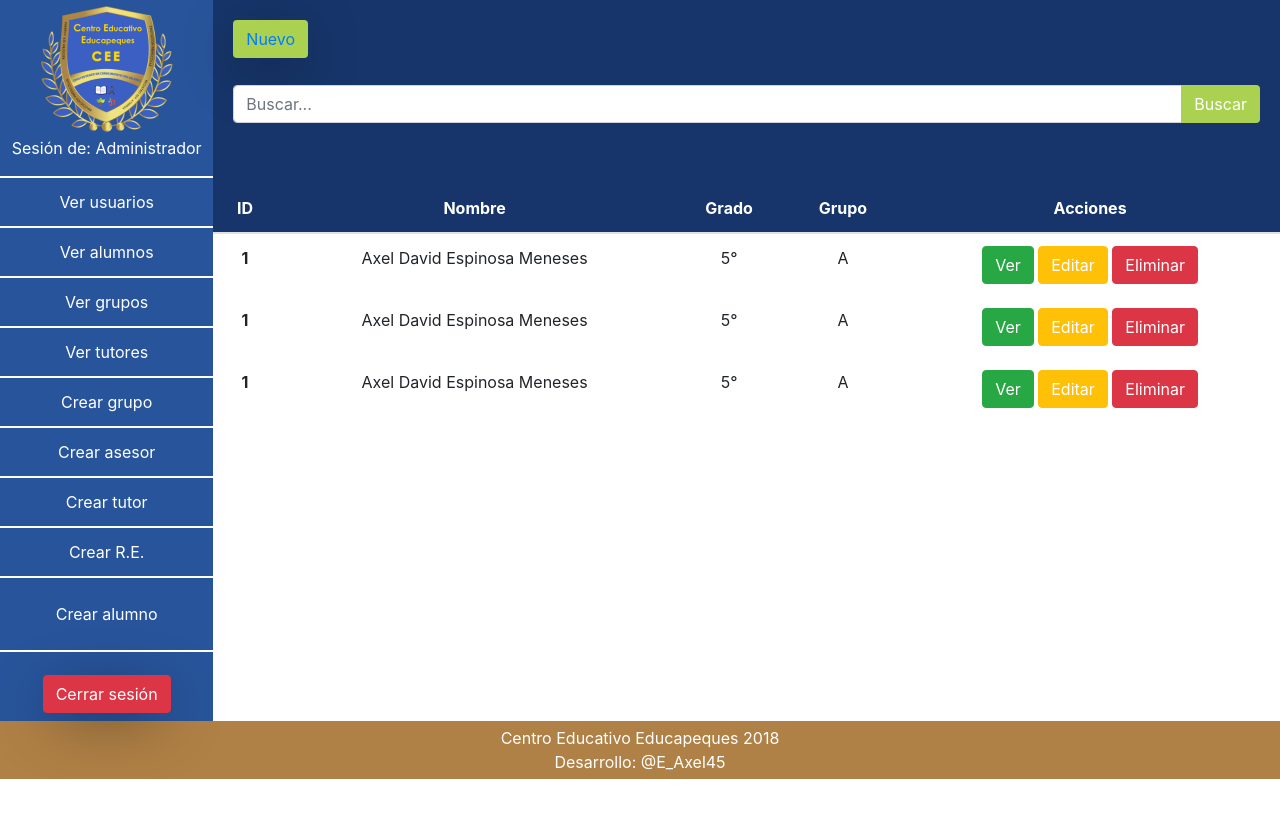
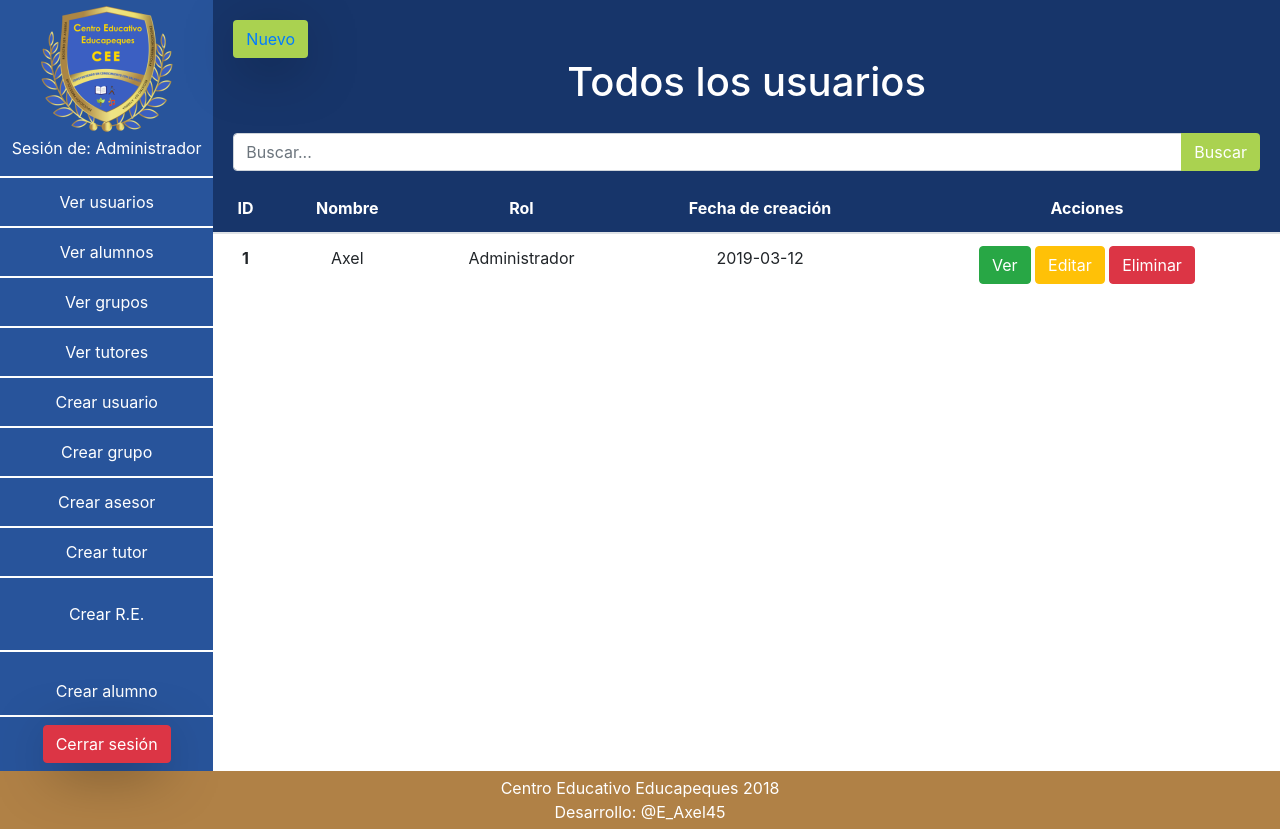
Before and after one commit to AxelDavid45/control-escolar, a PHP site: page /preescolar/usuarios/index in a window 1280 px wide. Before the commit the page ends 779 px from the top, so only its background shows below. Run offline with PHP 8.4, Linux system fonts and the light colour scheme; the visitor is signed in with stand-in values (Sample User, id 1); data comes from the database, SQL or seed files in the repository.

Commit message:
Lista la vista de usuarios con los datos de la bd
La tabla se muestra con los usuarios que estan registrados en la base de
datos.

```diff
--- a/controllers/usuariosController.php
+++ b/controllers/usuariosController.php
@@ -6,6 +6,8 @@ class usuariosController
     //Muestra todos los registros
     public function index()
     {
+        $usuarios = new usuariosModel();
+        $todosUsuarios = $usuarios->getAll();
         require_once "views/usuarios/todos.php";
     }
 
--- a/database/schema.sql
+++ b/database/schema.sql
@@ -7,7 +7,7 @@ CREATE TABLE usuarios
 (
   id             int(255) auto_increment,
   nombre         varchar(100) not null,
-  password       varchar(50)  not null,
+  password       varchar(255)  not null,
   rol            int(10)      not null,
   fecha_creacion date,
   CONSTRAINT pk_usuarios PRIMARY KEY (id)
--- a/models/usuariosModel.php
+++ b/models/usuariosModel.php
@@ -81,6 +81,16 @@ class usuariosModel
 
     }
 
+    public function getAll() {
+        $sql = "SELECT * FROM usuarios ORDER BY id DESC";
+        $query = $this->db->query($sql);
+        $result = false;
+        if($query) {
+            $result = $query;
+            return $result;
+        }
+        return $result;
+    }
 
 
 }
--- a/views/layout/navegacion.php
+++ b/views/layout/navegacion.php
@@ -8,6 +8,7 @@
         <a href="<?=base_url?>alumnos/index" class="EnlaceLateral borde-abajo">Ver alumnos</a>
         <a href="<?=base_url?>grupos/index" class="EnlaceLateral borde-abajo">Ver grupos</a>
         <a href="<?=base_url?>tutores/index" class="EnlaceLateral borde-abajo">Ver tutores</a>
+        <a href="<?=base_url?>usuarios/registro" class="EnlaceLateral borde-abajo">Crear usuario</a>
         <a href="crear_grupo.html" class="EnlaceLateral borde-abajo">Crear grupo</a>
         <a href="crear_asesor.html" class="EnlaceLateral borde-abajo">Crear asesor</a>
         <a href="crear_tutor.html" class="EnlaceLateral borde-abajo">Crear tutor</a>
--- a/views/usuarios/todos.php
+++ b/views/usuarios/todos.php
@@ -1,5 +1,6 @@
 <div class="CabeceraApp"> <!---- cabecera de la app --->
     <a href="<?= base_url ?>usuarios/registro" class="btn btn-verde redondeado sombra">Nuevo</a>
+    <h1 class="TituloNuevos m-0 p-0">Todos los usuarios</h1>
     <?php require_once "views/layout/buscador.php" ?>
 </div> <!--- div que termina la cabecera app -->
 <div class="TablasApp">
@@ -8,48 +9,25 @@
         <tr>
             <th scope="col">ID</th>
             <th scope="col">Nombre</th>
-            <th scope="col">Grado</th>
-            <th scope="col">Grupo</th>
+            <th scope="col">Rol</th>
+            <th scope="col">Fecha de creación</th>
             <th scope="col">Acciones</th>
         </tr>
         </thead>
         <tbody>
+        <?php while ($usuario = $todosUsuarios->fetch_object()): ?>
             <tr>
-            <th scope="row">1</th>
-            <td>Axel David Espinosa Meneses</td>
-            <td>5°
-            </td>
-            <td>A</td>
+                <th scope="row"><?= $usuario->id ?></th>
+                <td><?= $usuario->nombre ?></td>
+                <td><?=($usuario->rol == 1) ? 'Administrador' : 'Visor'?></td>
+                <td><?=$usuario->fecha_creacion?></td>
                 <td>
                     <a href="" class="btn btn-success text-white" role="button" aria-pressed="true">Ver</a>
                     <a href="" class="btn btn-warning text-white" role="button" aria-pressed="true">Editar</a>
                     <a href="" class="btn btn-danger text-white" role="button" aria-pressed="true">Eliminar</a>
                 </td>
             </tr>
-        <tr>
-            <th scope="row">1</th>
-            <td>Axel David Espinosa Meneses</td>
-            <td>5°
-            </td>
-            <td>A</td>
-            <td>
-                <a href="" class="btn btn-success text-white" role="button" aria-pressed="true">Ver</a>
-                <a href="" class="btn btn-warning text-white" role="button" aria-pressed="true">Editar</a>
-                <a href="" class="btn btn-danger text-white" role="button" aria-pressed="true">Eliminar</a>
-            </td>
-        </tr>
-        <tr>
-            <th scope="row">1</th>
-            <td>Axel David Espinosa Meneses</td>
-            <td>5°
-            </td>
-            <td>A</td>
-            <td>
-                <a href="" class="btn btn-success text-white" role="button" aria-pressed="true">Ver</a>
-                <a href="" class="btn btn-warning text-white" role="button" aria-pressed="true">Editar</a>
-                <a href="" class="btn btn-danger text-white" role="button" aria-pressed="true">Eliminar</a>
-            </td>
-        </tr>
+        <?php endwhile; ?>
         </tbody>
     </table>
 </div>
```
Lines whose indentation alone changed are shown as unchanged.
